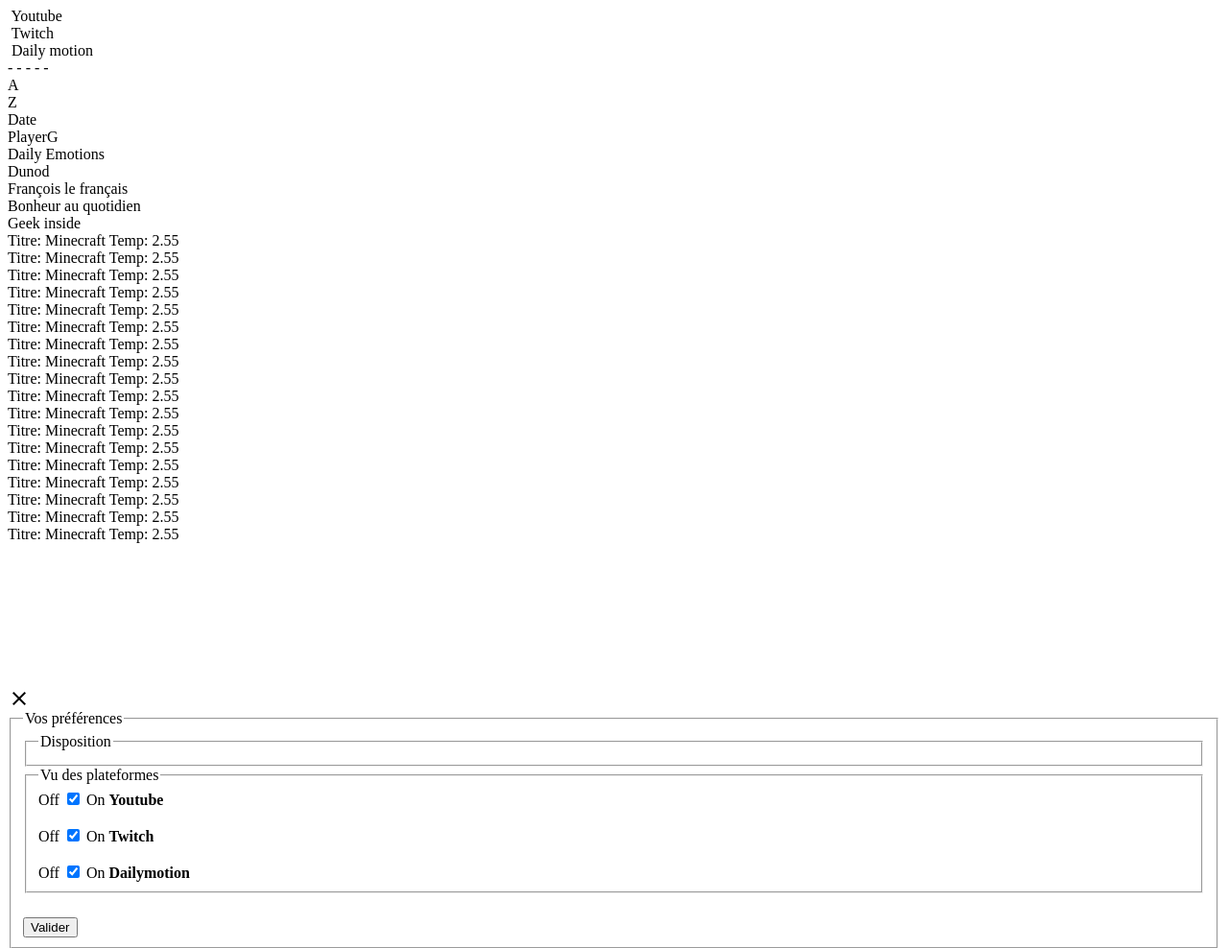
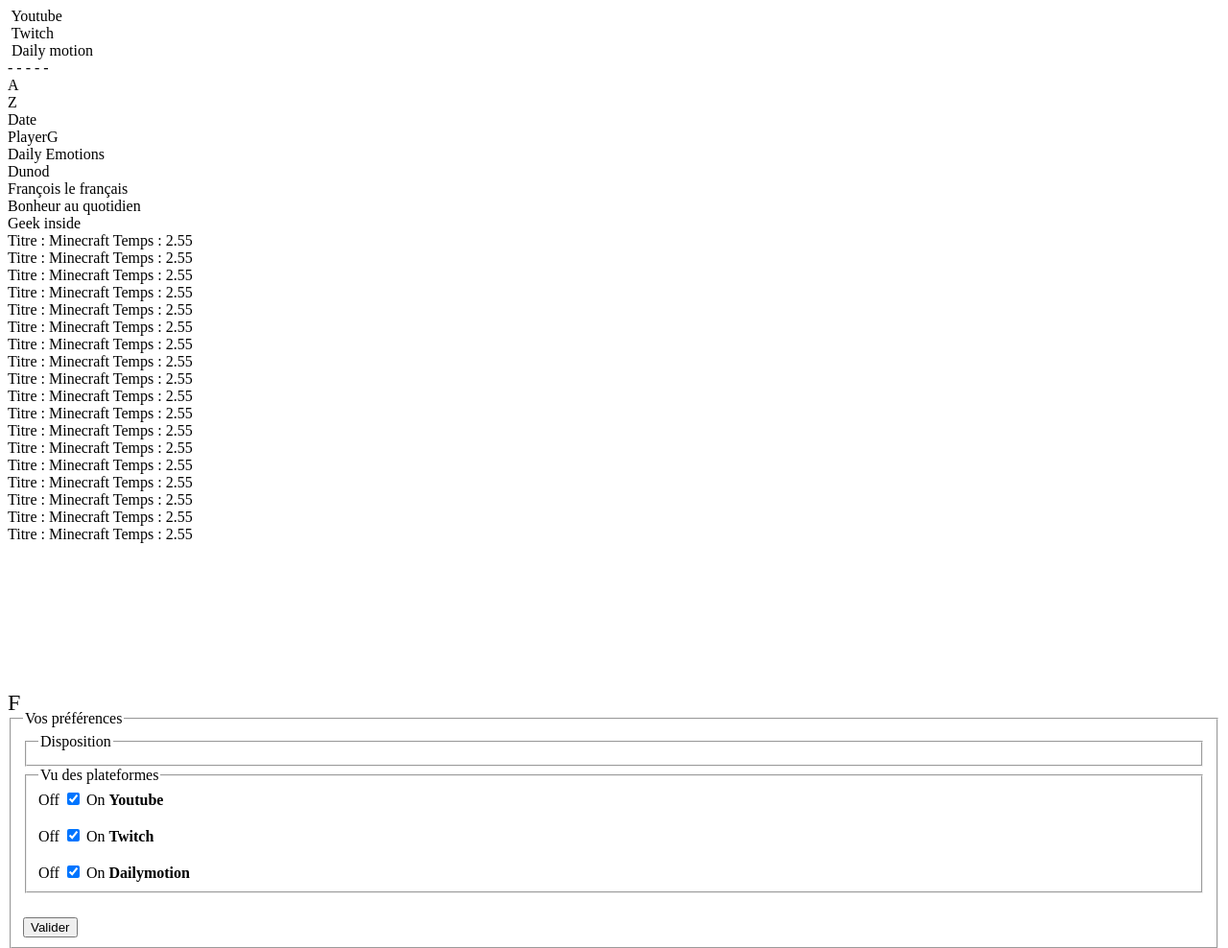
Before and after one commit to zora71/croma, a PHP site: template app/Views/default/index.php in a window 1280 px wide. Shown: the top 988 px of the page at 96% size. Run offline with PHP 8.4, Linux system fonts and the light colour scheme; the template is opened without the code that fills it, so the values that code supplies are empty; some web fonts are replaced.

Commit message:
correction langue par défaut

```diff
--- a/app/Views/default/index.php
+++ b/app/Views/default/index.php
@@ -240,90 +240,90 @@
             <div class="row group">
                 <div class="player col l3 z-depth-5">
                     <img src="<?= $this->assetUrl('images/VodIn.PNG') ?>" class="vignette" data-url="https://www.youtube.com/embed/B7wkzmZ4GBw">
-                    <div class="caption">Titre: <span>Minecraft</span> Temp: <span>2.55</span></div>
+                    <div class="caption">Titre : <span>Minecraft</span> Temps : <span>2.55</span></div>
                 </div>
                 <div class="player col l3 z-depth-5">
                     <img src="<?= $this->assetUrl('images/VodIn.PNG') ?>" class="vignette" data-url="https://www.youtube.com/embed/dDW2ZYbZTHY">
-                    <div class="caption">Titre: <span>Minecraft</span> Temp: <span>2.55</span></div>
+                    <div class="caption">Titre : <span>Minecraft</span> Temps : <span>2.55</span></div>
                 </div>
                 <div class="player col l3 z-depth-5">
                     <img src="<?= $this->assetUrl('images/VodIn.PNG') ?>" class="vignette" data-url="//www.dailymotion.com/embed/video/x55o4hw">
-                    <div class="caption">Titre: <span>Minecraft</span> Temp: <span>2.55</span></div>
+                    <div class="caption">Titre : <span>Minecraft</span> Temps : <span>2.55</span></div>
                 </div>
             </div>
 
             <div class="row group">
                 <div class="player col l3 z-depth-5">
                     <img src="<?= $this->assetUrl('images/VodIn.PNG') ?>" class="vignette" data-url="https://www.youtube.com/embed/B7wkzmZ4GBw">
-                    <div class="caption">Titre: <span>Minecraft</span> Temp: <span>2.55</span></div>
+                    <div class="caption">Titre : <span>Minecraft</span> Temps : <span>2.55</span></div>
                 </div>
                 <div class="player col l3 z-depth-5">
                     <img src="<?= $this->assetUrl('images/VodIn.PNG') ?>" class="vignette" data-url="https://www.youtube.com/embed/B7wkzmZ4GBw">
-                    <div class="caption">Titre: <span>Minecraft</span> Temp: <span>2.55</span></div>
+                    <div class="caption">Titre : <span>Minecraft</span> Temps : <span>2.55</span></div>
                 </div>
                 <div class="player col l3 z-depth-5">
                     <img src="<?= $this->assetUrl('images/VodIn.PNG') ?>" class="vignette" data-url="https://www.youtube.com/embed/B7wkzmZ4GBw">
-                    <div class="caption">Titre: <span>Minecraft</span> Temp: <span>2.55</span></div>
+                    <div class="caption">Titre : <span>Minecraft</span> Temps : <span>2.55</span></div>
                 </div>
             </div>
 
             <div class="row group">
                 <div class="player col l3 z-depth-5">
                     <img src="<?= $this->assetUrl('images/VodIn.PNG') ?>" class="vignette" data-url="https://www.youtube.com/embed/B7wkzmZ4GBw">
-                    <div class="caption">Titre: <span>Minecraft</span> Temp: <span>2.55</span></div>
+                    <div class="caption">Titre : <span>Minecraft</span> Temps : <span>2.55</span></div>
                 </div>
                 <div class="player col l3 z-depth-5">
                     <img src="<?= $this->assetUrl('images/VodIn.PNG') ?>" class="vignette" data-url="https://www.youtube.com/embed/B7wkzmZ4GBw">
-                    <div class="caption">Titre: <span>Minecraft</span> Temp: <span>2.55</span></div>
+                    <div class="caption">Titre : <span>Minecraft</span> Temps : <span>2.55</span></div>
                 </div>
                 <div class="player col l3 z-depth-5">
                     <img src="<?= $this->assetUrl('images/VodIn.PNG') ?>" class="vignette" data-url="https://www.youtube.com/embed/B7wkzmZ4GBw">
-                    <div class="caption">Titre: <span>Minecraft</span> Temp: <span>2.55</span></div>
+                    <div class="caption">Titre : <span>Minecraft</span> Temps : <span>2.55</span></div>
                 </div>
             </div>
 
             <div class="row group">
                 <div class="player col l3 z-depth-5">
                     <img src="<?= $this->assetUrl('images/VodIn.PNG') ?>" class="vignette" data-url="https://www.youtube.com/embed/B7wkzmZ4GBw">
-                    <div class="caption">Titre: <span>Minecraft</span> Temp: <span>2.55</span></div>
+                    <div class="caption">Titre : <span>Minecraft</span> Temps : <span>2.55</span></div>
                 </div>
                 <div class="player col l3 z-depth-5">
                     <img src="<?= $this->assetUrl('images/VodIn.PNG') ?>" class="vignette" data-url="https://www.youtube.com/embed/B7wkzmZ4GBw">
-                    <div class="caption">Titre: <span>Minecraft</span> Temp: <span>2.55</span></div>
+                    <div class="caption">Titre : <span>Minecraft</span> Temps : <span>2.55</span></div>
                 </div>
                 <div class="player col l3 z-depth-5">
                     <img src="<?= $this->assetUrl('images/VodIn.PNG') ?>" class="vignette" data-url="https://www.youtube.com/embed/B7wkzmZ4GBw">
-                    <div class="caption">Titre: <span>Minecraft</span> Temp: <span>2.55</span></div>
+                    <div class="caption">Titre : <span>Minecraft</span> Temps : <span>2.55</span></div>
                 </div>
             </div>
 
             <div class="row group">
                 <div class="player col l3 z-depth-5">
                     <img src="<?= $this->assetUrl('images/VodIn.PNG') ?>" class="vignette" data-url="https://www.youtube.com/embed/B7wkzmZ4GBw">
-                    <div class="caption">Titre: <span>Minecraft</span> Temp: <span>2.55</span></div>
+                    <div class="caption">Titre : <span>Minecraft</span> Temps : <span>2.55</span></div>
                 </div>
                 <div class="player col l3 z-depth-5">
                     <img src="<?= $this->assetUrl('images/VodIn.PNG') ?>" class="vignette" data-url="https://www.youtube.com/embed/B7wkzmZ4GBw">
-                    <div class="caption">Titre: <span>Minecraft</span> Temp: <span>2.55</span></div>
+                    <div class="caption">Titre : <span>Minecraft</span> Temps : <span>2.55</span></div>
                 </div>
                 <div class="player col l3 z-depth-5">
                     <img src="<?= $this->assetUrl('images/VodIn.PNG') ?>" class="vignette" data-url="https://www.youtube.com/embed/B7wkzmZ4GBw">
-                    <div class="caption">Titre: <span>Minecraft</span> Temp: <span>2.55</span></div>
+                    <div class="caption">Titre : <span>Minecraft</span> Temps : <span>2.55</span></div>
                 </div>
             </div>
 
             <div class="row group">
                 <div class="player col l3 z-depth-5">
                     <img src="<?= $this->assetUrl('images/VodIn.PNG') ?>" class="vignette" data-url="https://www.youtube.com/embed/B7wkzmZ4GBw">
-                    <div class="caption">Titre: <span>Minecraft</span> Temp: <span>2.55</span></div>
+                    <div class="caption">Titre : <span>Minecraft</span> Temps : <span>2.55</span></div>
                 </div>
                 <div class="player col l3 z-depth-5">
                     <img src="<?= $this->assetUrl('images/VodIn.PNG') ?>" class="vignette" data-url="https://www.youtube.com/embed/B7wkzmZ4GBw">
-                    <div class="caption">Titre: <span>Minecraft</span> Temp: <span>2.55</span></div>
+                    <div class="caption">Titre : <span>Minecraft</span> Temps : <span>2.55</span></div>
                 </div>
                 <div class="player col l3 z-depth-5">
                     <img src="<?= $this->assetUrl('images/VodIn.PNG') ?>" class="vignette" data-url="https://www.youtube.com/embed/B7wkzmZ4GBw">
-                    <div class="caption">Titre: <span>Minecraft</span> Temp: <span>2.55</span></div>
+                    <div class="caption">Titre : <span>Minecraft</span> Temps : <span>2.55</span></div>
                 </div>
             </div>
 
@@ -331,7 +331,7 @@
         <div class="overlay">
         </div>
         <iframe class="mini" frameborder="0" allowfullscreen></iframe>
-        <div id="close" class="btn-floating waves-effect waves-light red btn-gauche"><i class="material-icons">close</i></div>
+        <div id="close" class="btn-floating waves-effect waves-light red btn-gauche"><i class="material-icons">Fermer</i></div>
     </div>
 
 <?php $this->stop('main-content') ?>
--- a/app/Views/footer.php
+++ b/app/Views/footer.php
@@ -61,7 +61,7 @@
     <div id="modal2-content" class="modal2-content">
         <?php if (isset($error)) : ?><div id="erreur" class=""><b><?=$error?></b></div><?php endif; ?>
         <fieldset>
-            <legend>Login</legend>
+            <legend>Identification</legend>
             <form method="POST" action="<?php echo $this->url('default_connexion'); ?>">
                 <div class="row">
                     <form class="col s12">
@@ -74,7 +74,7 @@
                         <div class="row">
                             <div class="input-field col s12">
                                 <input name="pwd" id="pwd" type="password" class="validate">
-                                <label for="pwd">Password</label>
+                                <label for="pwd">Mot de passe</label>
                             </div>
                         </div>
                         <div class="row">
@@ -82,7 +82,7 @@
                                 <button type="submit" class="waves-effect waves-light btn green darken-4">Connexion</button>
                             </div>
                             <div class="col s12 flex-space">
-                                <a id="oubliMdp" href="#" class="center">Mot de passe oublier?</a>
+                                <a id="oubliMdp" href="#" class="center">Mot de passe oublié ?</a>
                             </div>
                         </div>
                     </form>
@@ -133,7 +133,7 @@
                             <div class="row">
                                 <div class="input-field col s12">
                                     <input name="password" id="password" type="password" class="validate">
-                                    <label for="password">Password</label>
+                                    <label for="password">Mot de passe</label>
                                 </div>
                             </div>
                             <div class="row">
@@ -162,5 +162,5 @@
 </script>
 <?php endif; ?>
 <footer>
-    <div class="container-fluid green-text text-darken-4 center">© 2017 Designed & Created by CROMA, All rights reserved.    <a href="#" class="green-text text-darken-4 waves-effect waves-teal">   - Mentions légales</a>     <a href="#" class="green-text text-darken-4 waves-effect waves-teal active">   - A propos  </a></div>
+    <div class="container-fluid green-text text-darken-4 center">© 2017 Conçu & Créé par CROMA, Tous droits réservés.    <a href="#" class="green-text text-darken-4 waves-effect waves-teal">   - Mentions légales</a>     <a href="#" class="green-text text-darken-4 waves-effect waves-teal active">   - A propos  </a></div>
 </footer>
--- a/app/Views/navBar.php
+++ b/app/Views/navBar.php
@@ -41,7 +41,7 @@
                 <div id="searchNav" class="nav-wrapper flex">
                     <form id="searchBar">
                         <div id="searchChamp" class="input-field">
-                            <input id="search" type="search" placeholder="  Recherche.." required>
+                            <input id="search" type="search" placeholder="  Recherche..." required>
                             <label class="label-icon" for="search"></label>
                         </div>
                     </form>
--- a/app/Views/w_errors/403.php
+++ b/app/Views/w_errors/403.php
@@ -1,5 +1,5 @@
 <?php $this->layout('layout', ['title' => 'Nothing to see here']) ?>
 
 <?php $this->start('main_content'); ?>
-<h1>403. Nothing to see here.</h1>
+<h1>403. Rien à voir ici.</h1>
 <?php $this->stop('main_content'); ?>
--- a/app/Views/w_errors/404.php
+++ b/app/Views/w_errors/404.php
@@ -2,5 +2,4 @@
 
 <?php $this->start('main_content'); ?>
 <h1>404. Perdu ?</h1>
-<p>C'est de la faute a David</p>
 <?php $this->stop('main_content'); ?>
```
